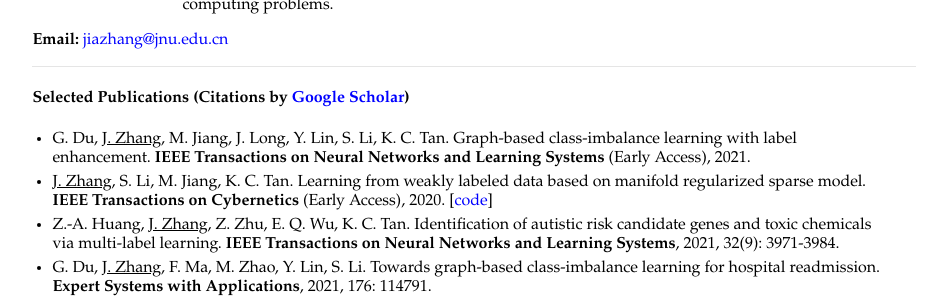
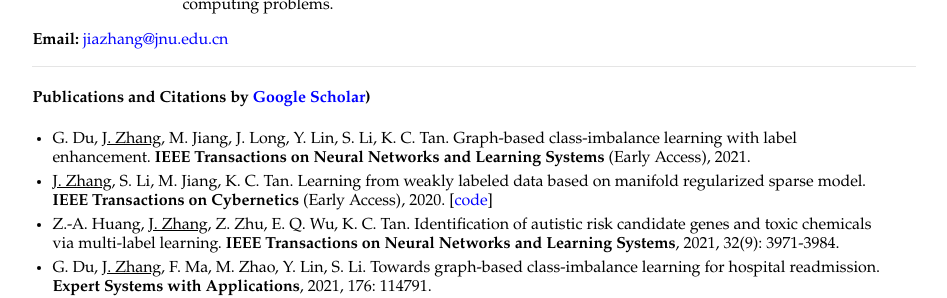
Before and after one commit to jiazhang-ml/jiazhang-ml.github.io, a Jekyll site: the page built from index.md, in a window 1280 px wide, cut to the strip 260-558 px from the top of the page. Shown: the whole strip, without its empty margins (166-1113 px from the left). Built offline with Jekyll 4.4.1, drawn with Linux system fonts in a browser that asks for light colours.

Commit message:
Update index.md

```diff
--- a/index.md
+++ b/index.md
@@ -14,7 +14,7 @@ I received the Ph.D. degree from the School of Informatics, Xiamen University, X
 
 ---
 
-#### Selected Publications (Citations by [Google Scholar](https://scholar.google.com/citations?user=yBaTk-gAAAAJ&hl=en))
+#### Publications and Citations by [Google Scholar](https://scholar.google.com/citations?user=yBaTk-gAAAAJ&hl=en))
 
 * G. Du, <u>J. Zhang</u>, M. Jiang, J. Long, Y. Lin, S. Li, K. C. Tan. Graph-based class-imbalance learning with label enhancement. **IEEE Transactions on Neural Networks and Learning Systems** (Early Access), 2021.
 * <u>J. Zhang</u>, S. Li, M. Jiang, K. C. Tan. Learning from weakly labeled data based on manifold regularized sparse model. **IEEE Transactions on Cybernetics** (Early Access), 2020. [[code](MSWL-master.zip)]
```
